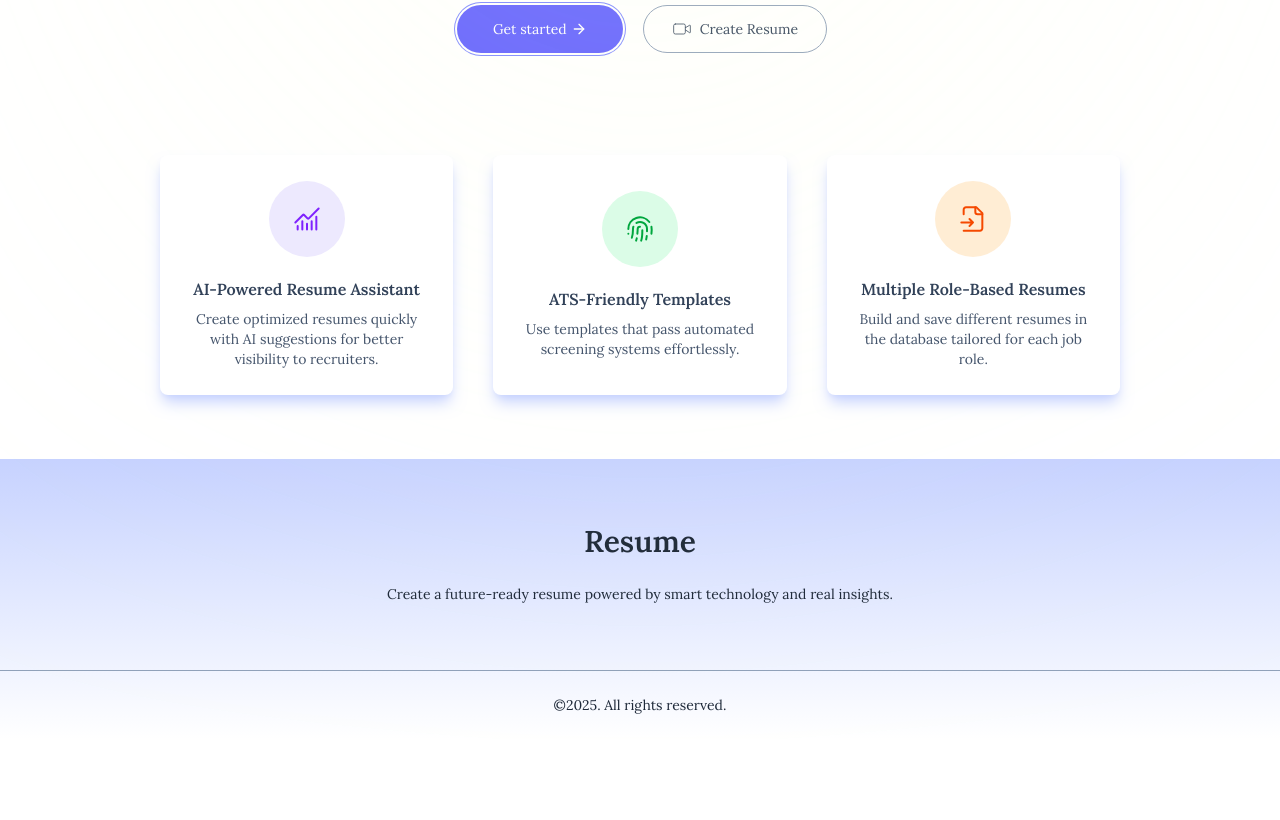
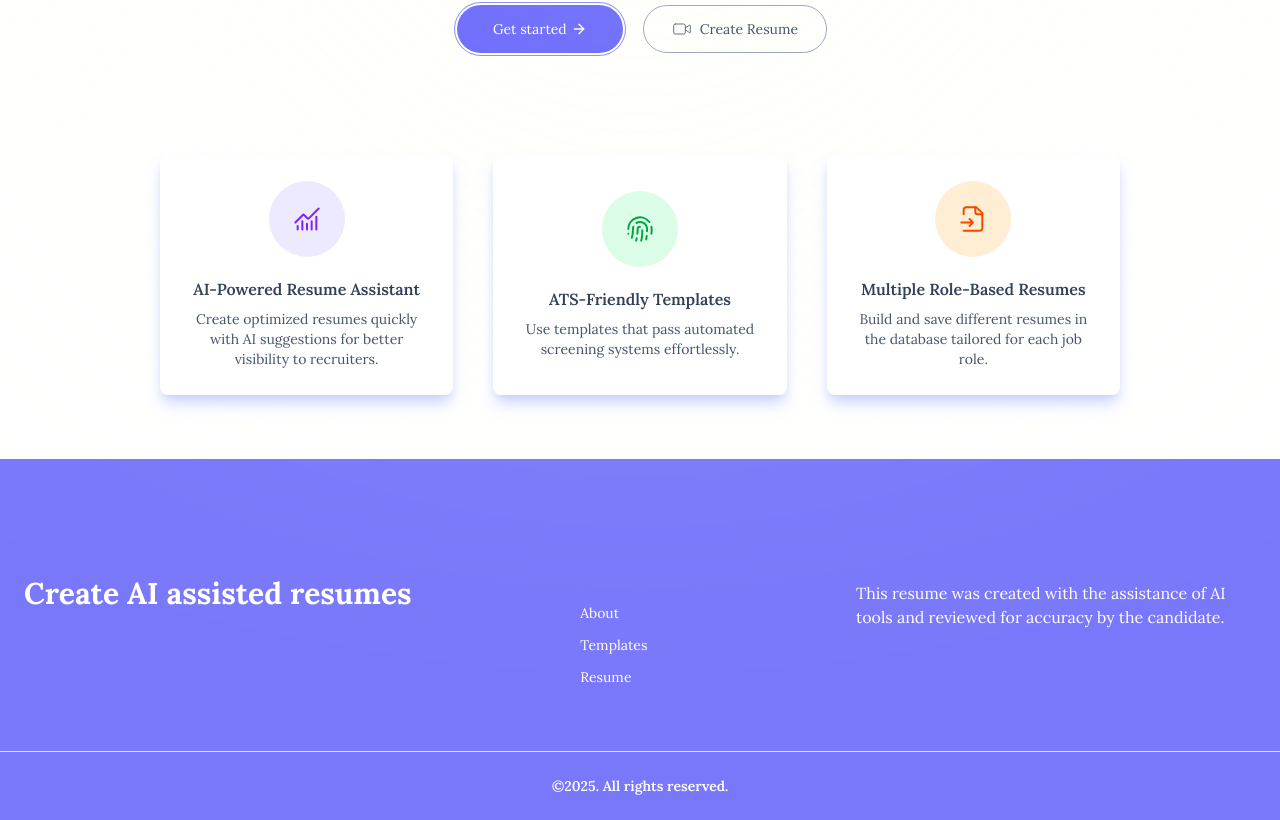
Before and after one commit to Anees-al/AI-resumeBuilder, a React (Vite) app in the folder frontend/: page / in a window 1280 px wide. Shown: the part 501-1321 px from the top of the page. Before the commit the page ends 1240 px from the top, so only its background shows below. Built offline with nearby package versions, Linux system fonts and the light colour scheme.

Commit message:
new footer added

```diff
--- a/frontend/src/components/Fotter.jsx
+++ b/frontend/src/components/Fotter.jsx
@@ -2,17 +2,25 @@ import React from 'react'
 
 const Fotter = () => {
   return (
-    <footer className="w-full bg-gradient-to-b from-indigo-200 to-[#FFFFFF] text-gray-800 mt-12">
-            <div className="max-w-7xl mx-auto px-6 py-16 flex flex-col items-center">
+    <footer className="w-full bg-[#7978FA] text-gray-800 mt-12">
+            <div className="max-w-7xl mx-auto px-6 py-16 flex sm:flex-row items-center justify-between gap-10">
                 <div className="flex items-center space-x-3 mb-6">
-                    <h1 className='text-3xl font-semibold'>Resume</h1>
+                    <h1 className='text-3xl font-bold text-white'>Create AI assisted resumes</h1>
                 </div>
-                <p className="text-center max-w-xl text-sm font-normal leading-relaxed">
-                    Create a future-ready resume powered by smart technology and real insights.
-                </p>
+
+
+                <div className='hidden sm:flex flex-col text-sm  text-white mt-20 gap-3'>
+                    <p className='cursor-pointer'>About</p>
+                    <p className='cursor-pointer'>Templates</p>
+                    <p className='cursor-pointer'>Resume</p>
+                </div>
+
+
+                <p className='hidden sm:flex text-white max-w-[400px] ml-10 text-semibold'>This resume was created with the assistance of AI tools and reviewed for accuracy by the candidate.</p>
+
             </div>
-            <div className="border-t border-slate-400">
-                <div className="max-w-7xl mx-auto px-6 py-6 text-center text-sm font-normal">
+            <div className="border-t border-slate-200">
+                <div className="max-w-7xl mx-auto px-6 py-6 text-center text-sm font-normal text-white font-semibold">
                  ©2025. All rights reserved.
                 </div>
             </div>
--- a/frontend/src/components/Hero.jsx
+++ b/frontend/src/components/Hero.jsx
@@ -18,7 +18,7 @@ const Hero = () => {
             <div className="h-[80vh] pb-20">
                 {/* Navbar */}
                 <div className="w-full py-2.5 font-medium text-sm text-indigo-800 text-center bg-gradient-to-r from-indigo-100 to-indigo-300">
-            <p><span className="px-3 py-1 rounded-lg text-white bg-red-500 mr-2">New</span >AI Feature Added</p>
+            <p><span className="px-3 py-1 rounded-lg text-white bg-indigo-500 mr-2">New</span >AI Feature Added</p>
         </div>
                 <nav className="z-50 flex items-center justify-between w-full py-4 px-6 md:px-16 lg:px-24 xl:px-40 text-sm">
                     <Link className='text-2xl font-semibold cursor-pointer'  onClick={navigate('/')}>
```
